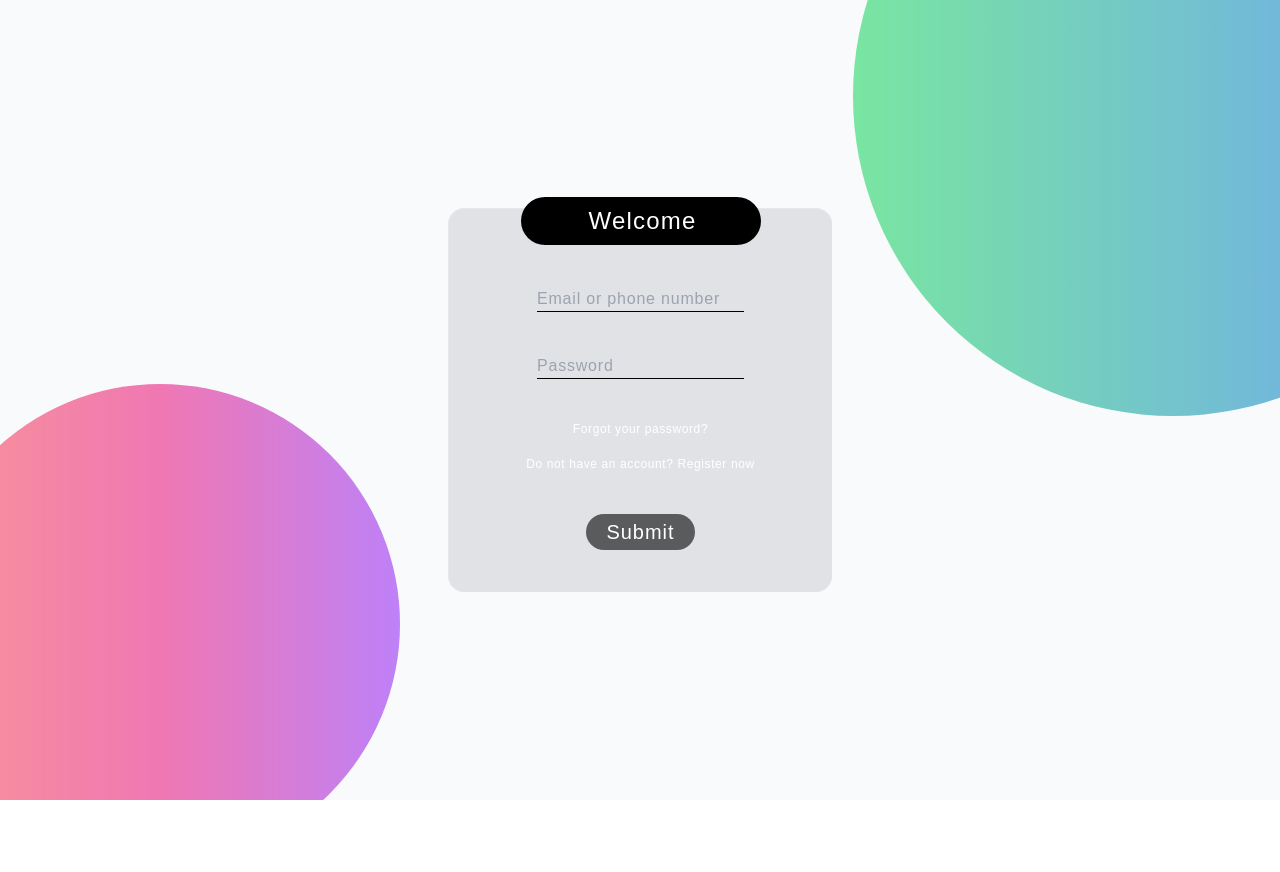
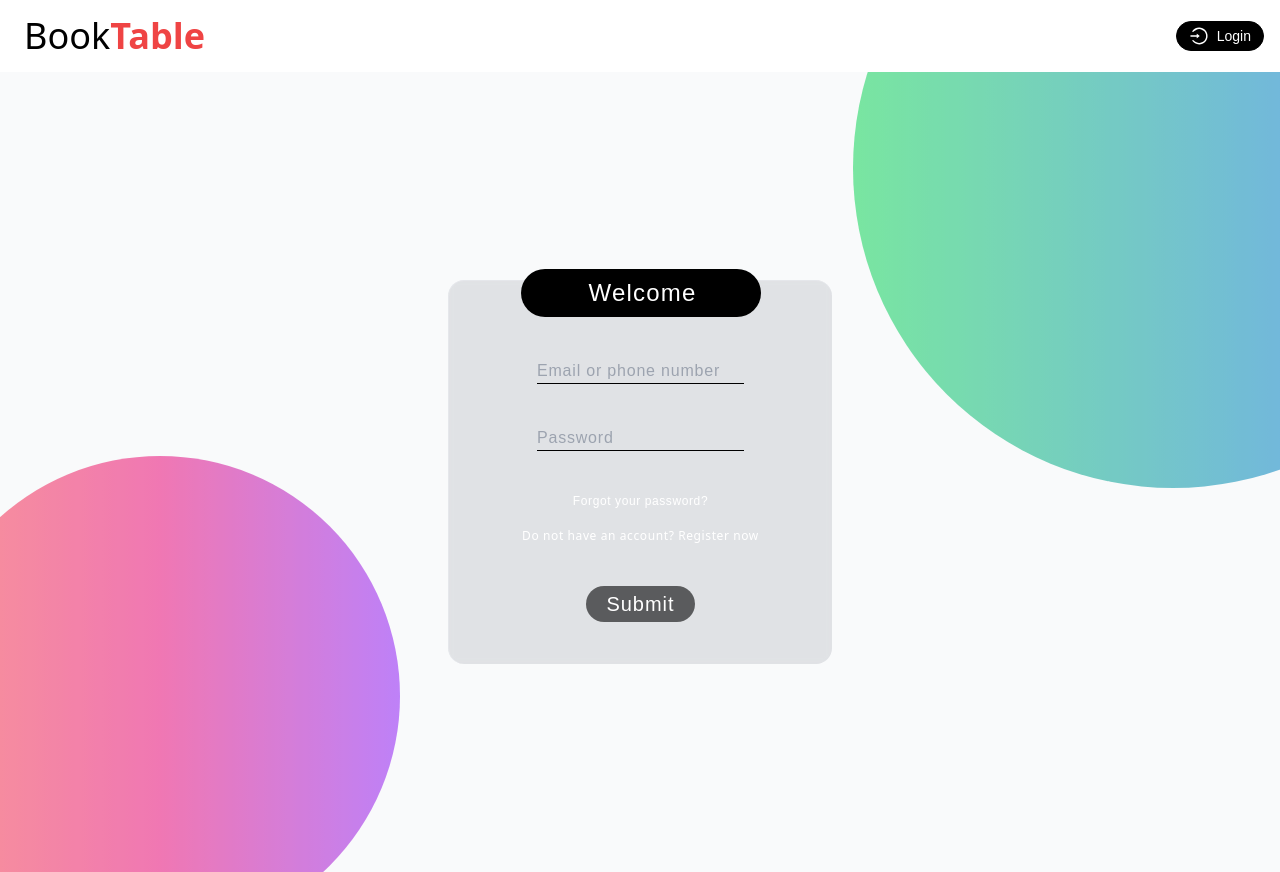
Before and after one commit to enishyseni/TableReservationSystem, a React (Create React App) app in the folder frontend/: page /login in a window 1280 px wide. Before the commit the page ends 800 px from the top, so only its background shows below. Built offline with nearby package versions, Linux system fonts and the light colour scheme.

Commit message:
Update Routes

```diff
--- a/frontend/src/App.js
+++ b/frontend/src/App.js
@@ -3,15 +3,18 @@ import Navbar from './components/Navbar';
 import Home from './components/Home';
 import Login from './components/Login';
 import Register from './components/Register';
-import { BrowserRouter as Router, Route, Routes } from "react-router-dom"
+import {Routes, Route } from "react-router-dom"
 
 function App() {
   return (
+    <>
+    <Navbar/>
     <Routes>
-      <Route path="/" element={<Navbar />} />
+      <Route path="/home" element={<Home/>} />
       <Route path="/login" element={<Login />} />
-      <Route path="/register" element={<Register />} />
+      <Route path="register" element={<Register />} />
     </Routes>
+    </>
   );
 }
 
--- a/frontend/src/components/Home.jsx
+++ b/frontend/src/components/Home.jsx
@@ -1,5 +1,5 @@
 import React from "react";
-import { AiOutlineSearch } from 'react-icons/ai';
+// import { AiOutlineSearch } from 'react-icons/ai';
 
 const Home = () => {
     return (
--- a/frontend/src/components/Login.jsx
+++ b/frontend/src/components/Login.jsx
@@ -3,7 +3,6 @@ import {useNavigate} from "react-router-dom";
 
 function Login() {
   const link = useNavigate ();
-  link('/Register')
     return (
         <div className="App bg-gray-50 h-screen w-screen relative overflow-hidden flex flex-col justify-center items-center">
         <div className="  h-40-r w-40-r bg-gradient-to-r from-green-400 to-blue-500 rounded-full absolute left-2/3 -top-56 animate-pulse"></div>
@@ -17,12 +16,12 @@ function Login() {
 
               <input type="text" placeholder="Email or phone number" className="font-poppins text-slate-900 bg-transparent focus:outline-none border border-r-0 border-t-0 border-l-0 border-black tracking-wider"/>
               <input type="password" placeholder= "Password" className="font-poppins text-slate-900 bg-transparent focus:outline-none border border-r-0 border-t-0 border-l-0 border-black tracking-wider"/>
-              <button className="font-poppins text-slate-500 text-white text-xs tracking-wider hover:text-gray-900" > Forgot your password? </button>
-              <button onClick={() => { link("/Register")}} className="font-poppins text-slate-500 text-white text-xs tracking-wider hover:text-gray-900 -mt-6" >Do not have an account? Register now </button>
-            <input type="Submit" className='font-poppins text-white bg-black cursor-pointer text-xl rounded-full px-5 py-1 bg-black bg-opacity-60 hover:bg-black hover:bg-opacity-80 tracking-wider'/>
+              <button className="font-poppins  text-white text-xs tracking-wider hover:text-gray-900" > Forgot your password? </button>
+              <button onClick={() => link("/register")} className="font-poppin text-white text-xs tracking-wider hover:text-gray-900 -mt-6" >Do not have an account? Register now </button>
+            <input type="Submit" className='font-poppins text-white  cursor-pointer text-xl rounded-full px-5 py-1 bg-black bg-opacity-60 hover:bg-black hover:bg-opacity-80 tracking-wider'/>
           </form>
         </div>
-    </div>
+        </div>
     </div>
     )
 };
--- a/frontend/src/components/Navbar.jsx
+++ b/frontend/src/components/Navbar.jsx
@@ -1,12 +1,12 @@
 import React from "react";
 import { useState } from "react";
 import {useNavigate} from "react-router-dom";
-import {AiOutlineMenu, AiOutlineSearch, AiOutlineLogin, AiOutlineClose, AiFillTag} from 'react-icons/ai';
+import {AiOutlineLogin, AiOutlineClose} from 'react-icons/ai';
 
 
 function Navbar() {
     const history = useNavigate();
-    history('/Login');
+
     const [nav, setNav] = useState(false);
     return (
         <div className="max-w-[1640px] mx-auto flex justify-between items-center p-4">
@@ -24,11 +24,11 @@ function Navbar() {
             </div>
             */}
             <div className="flex">
-                <button onClick={() => {history("/Register")}} className="font-poppins hidden lg:block mr-4 text-black flex  items-center py-2 rounded-full">
+                {/* <button onClick={() => {history("register")}} className="font-poppins hidden lg:block mr-4 text-black flex  items-center py-2 rounded-full">
                     Not registered?
-                </button>
+                </button> */}
 
-                <button onClick={() => {history("/Login")}} className="font-poppins custom-button bg-black text-white flex text-sm items-center rounded-full">
+                <button onClick={() => history("login")} className="font-poppins custom-button bg-black text-white flex text-sm items-center rounded-full">
                     <AiOutlineLogin size={20} className="mr-2"/>Login
                 </button>
             </div>
--- a/frontend/src/index.js
+++ b/frontend/src/index.js
@@ -2,23 +2,11 @@ import React from 'react';
 import ReactDOM from 'react-dom/client';
 import './index.css';
 import App from './App';
-import Navbar from './components/Navbar';
-//import Home from './components/Home';
-import Login from './components/Login';
-import Register from './components/Register';
-import {
-  Route,
-  Routes,
-  BrowserRouter as Router,
-} from "react-router-dom";
+import {BrowserRouter} from "react-router-dom";
 
 const root = ReactDOM.createRoot(document.getElementById('root'));
 root.render(
-  <Router>
-        <React.StrictMode>
-            <Routes>
-            </Routes>
+        <BrowserRouter>
             <App />
-        </React.StrictMode>
-    </Router>
+        </BrowserRouter>
 );
```
Also changed, not shown: 4 other files (tests, documents, lock files or other folders).
